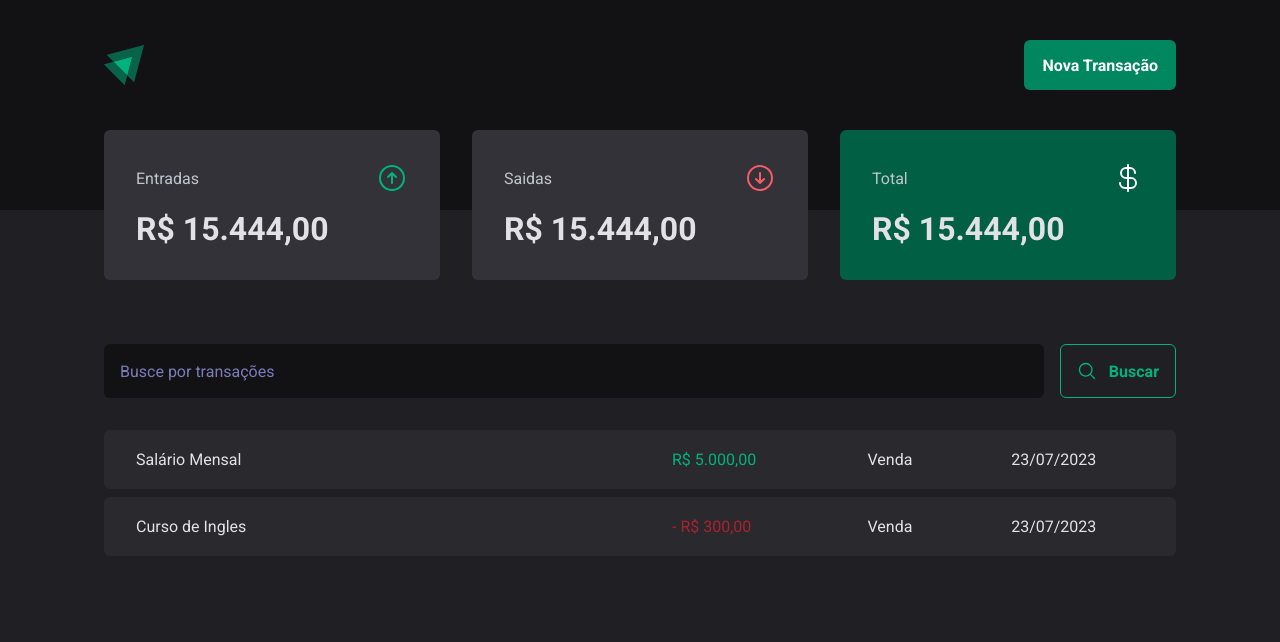
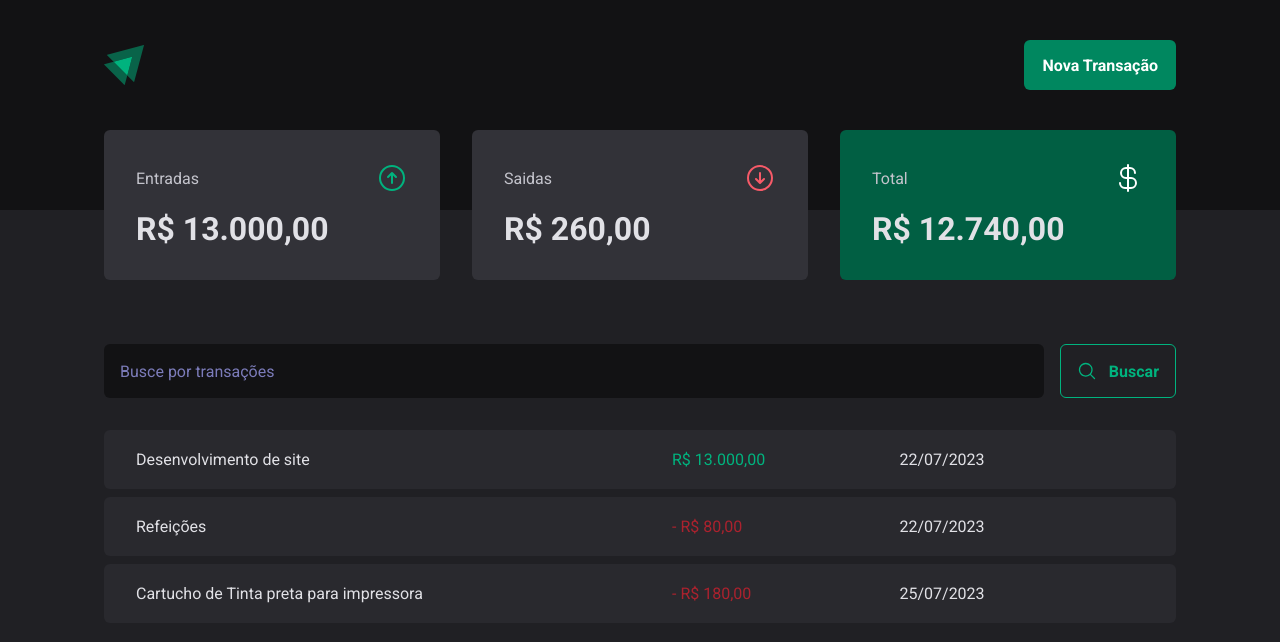
Before and after one commit to devEliasJr/financeController, a React (Vite) app: page / in a window 1280 px wide. Shown: the top 642 px of the page. Built offline with nearby package versions, Linux system fonts and the light colour scheme; data requests are answered from the project's data file.

Commit message:
feat: Adding the Price and Date Formatter

```diff
--- a/src/App.tsx
+++ b/src/App.tsx
@@ -2,13 +2,16 @@ import { ThemeProvider } from "styled-components";
 import { defaultTheme } from "./styles/themes/default";
 import { GlobalStyle } from "./styles/global";
 import { Transactions } from "./pages/Transactions";
+import { TransactionsProvider } from "./contexts/transactionsContext";
 
 export function App() {
   return (
     <>
       <ThemeProvider theme={defaultTheme}>
         <GlobalStyle />
+        <TransactionsProvider>
           <Transactions />
+        </TransactionsProvider>
       </ThemeProvider>
     </>
   );
--- a/src/components/Summary/index.tsx
+++ b/src/components/Summary/index.tsx
@@ -1,13 +1,33 @@
+import { useContext } from "react";
+import { TransactionsContext } from "../../contexts/transactionsContext";
 import { SummaryCard, SummaryContainer } from "./styles";
 import {
   ArrowCircleUp,
   ArrowCircleDown,
   CurrencyDollar,
 } from "@phosphor-icons/react";
+import { priceFormatter } from "../../utils/formater";
 
 type Props = {};
 
 export function Summary({}: Props) {
+  const { transactions } = useContext(TransactionsContext);
+
+  const summary = transactions.reduce(
+    (acc, transactions) => {
+      if (transactions.type === "income") {
+        acc.income += transactions.price;
+        acc.total += transactions.price
+      } else {
+        acc.outcome += transactions.price;
+        acc.total -= transactions.price
+      }
+
+      return acc;
+    },
+    { income: 0, outcome: 0, total: 0 }
+  );
+
   return (
     <SummaryContainer>
       <SummaryCard>
@@ -16,7 +36,7 @@ export function Summary({}: Props) {
           <ArrowCircleUp size={32} color="#00b37e" />
         </header>
 
-        <strong>R$ 15.444,00</strong>
+        <strong>{priceFormatter.format(summary.income)}</strong>
       </SummaryCard>
       <SummaryCard>
         <header>
@@ -24,7 +44,7 @@ export function Summary({}: Props) {
           <ArrowCircleDown size={32} color="#f75a68" />
         </header>
 
-        <strong>R$ 15.444,00</strong>
+        <strong>{priceFormatter.format(summary.outcome)}</strong>
       </SummaryCard>
       <SummaryCard $variant="green">
         <header>
@@ -32,7 +52,7 @@ export function Summary({}: Props) {
           <CurrencyDollar size={32} color="#fff" />
         </header>
 
-        <strong>R$ 15.444,00</strong>
+        <strong>{priceFormatter.format(summary.total)}</strong>
       </SummaryCard>
     </SummaryContainer>
   );
--- /dev/null
+++ b/src/contexts/transactionsContext.tsx
@@ -0,0 +1,40 @@
+import { createContext, useEffect, useState } from "react";
+
+interface Transaction {
+  id: number;
+  description: string;
+  type: "income" | "outcome";
+  price: number;
+  category: string;
+  createdAt: string;
+}
+
+interface TransactionContextType {
+  transactions: Transaction[];
+}
+
+interface TransactionContextProps {
+  children: React.ReactNode;
+}
+
+export const TransactionsContext = createContext({} as TransactionContextType);
+
+export function TransactionsProvider({ children }: TransactionContextProps) {
+  const [transactions, setTransactions] = useState<Transaction[]>([]);
+
+  async function loadTransactions() {
+    const response = await fetch("http://localhost:3333/transactions");
+    const data = await response.json();
+    setTransactions(data);
+  }
+
+  useEffect(() => {
+    loadTransactions();
+  }, []);
+
+  return (
+    <TransactionsContext.Provider value={{ transactions }}>
+      {children}
+    </TransactionsContext.Provider>
+  );
+}
--- a/src/pages/Transactions/index.tsx
+++ b/src/pages/Transactions/index.tsx
@@ -1,15 +1,18 @@
+import { useContext } from "react";
 import { Header } from "../../components/Header";
 import { Summary } from "../../components/Summary";
+import { TransactionsContext } from "../../contexts/transactionsContext";
 import { SearchForm } from "./components/SearchForm";
 import {
   PriceHighlight,
   TransactionsContainer,
   TransactionsTable,
 } from "./styles";
+import { dateFormatter, priceFormatter } from "../../utils/formater";
 
-type Props = {};
+export function Transactions() {
+  const { transactions } = useContext(TransactionsContext);
 
-export function Transactions({}: Props) {
   return (
     <div>
       <Header />
@@ -17,25 +20,22 @@ export function Transactions({}: Props) {
 
       <TransactionsContainer>
         <SearchForm />
+
         <TransactionsTable>
           <tbody>
-            <tr>
-              <td width="50%">Salário Mensal</td>
-              <td>
-                <PriceHighlight $variant="income">R$ 5.000,00</PriceHighlight>
-              </td>
-              <td>Venda</td>
-              <td>23/07/2023</td>
-            </tr>
-            <tr>
-              <td width="50%">Curso de Ingles</td>
-              <td>
-                <PriceHighlight $variant="outcome">- R$ 300,00</PriceHighlight>
-              </td>
-
-              <td>Venda</td>
-              <td>23/07/2023</td>
-            </tr>
+            {transactions.map((transaction) => (
+              <tr key={transaction.id}>
+                <td width="50%">{transaction.description}</td>
+                <td>
+                  <PriceHighlight $variant={transaction.type}>
+                    {transaction.type === 'outcome' && '- '}
+                    {priceFormatter.format(transaction.price)}
+                  </PriceHighlight>
+                </td>
+                <td>{dateFormatter.format(new Date(transaction.createdAt))}</td>
+                <td></td>
+              </tr>
+            ))}
           </tbody>
         </TransactionsTable>
       </TransactionsContainer>
--- /dev/null
+++ b/src/utils/formater.ts
@@ -0,0 +1,8 @@
+export const dateFormatter = new Intl.DateTimeFormat('pt-BR')
+
+export const priceFormatter = new Intl.NumberFormat('pt-BR',
+  {
+    style: 'currency',
+    currency: 'BRL'
+  }
+);
```
